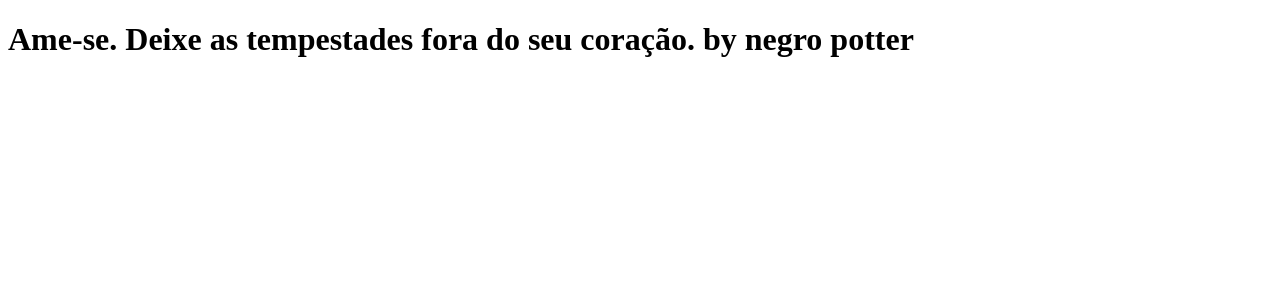
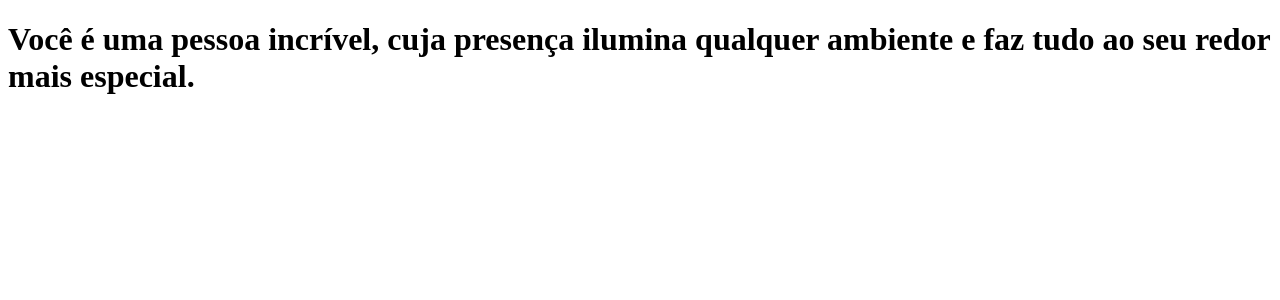
Before and after one commit to davidgabriel23/clone-tab-news, a Next.js app: page / in a window 1280 px wide. Shown: the top 300 px of the page. Built offline with nearby package versions, Linux system fonts and the light colour scheme.

Commit message:
att da frase

```diff
--- a/pages/index.js
+++ b/pages/index.js
@@ -1,7 +1,7 @@
 function Home() {
 
 
-    return <h1>Ame-se. Deixe as tempestades fora do seu coração. by negro potter</h1>
+    return <h1>Você é uma pessoa incrível, cuja presença ilumina qualquer ambiente e faz tudo ao seu redor mais especial.</h1>
 
 }
 
```
